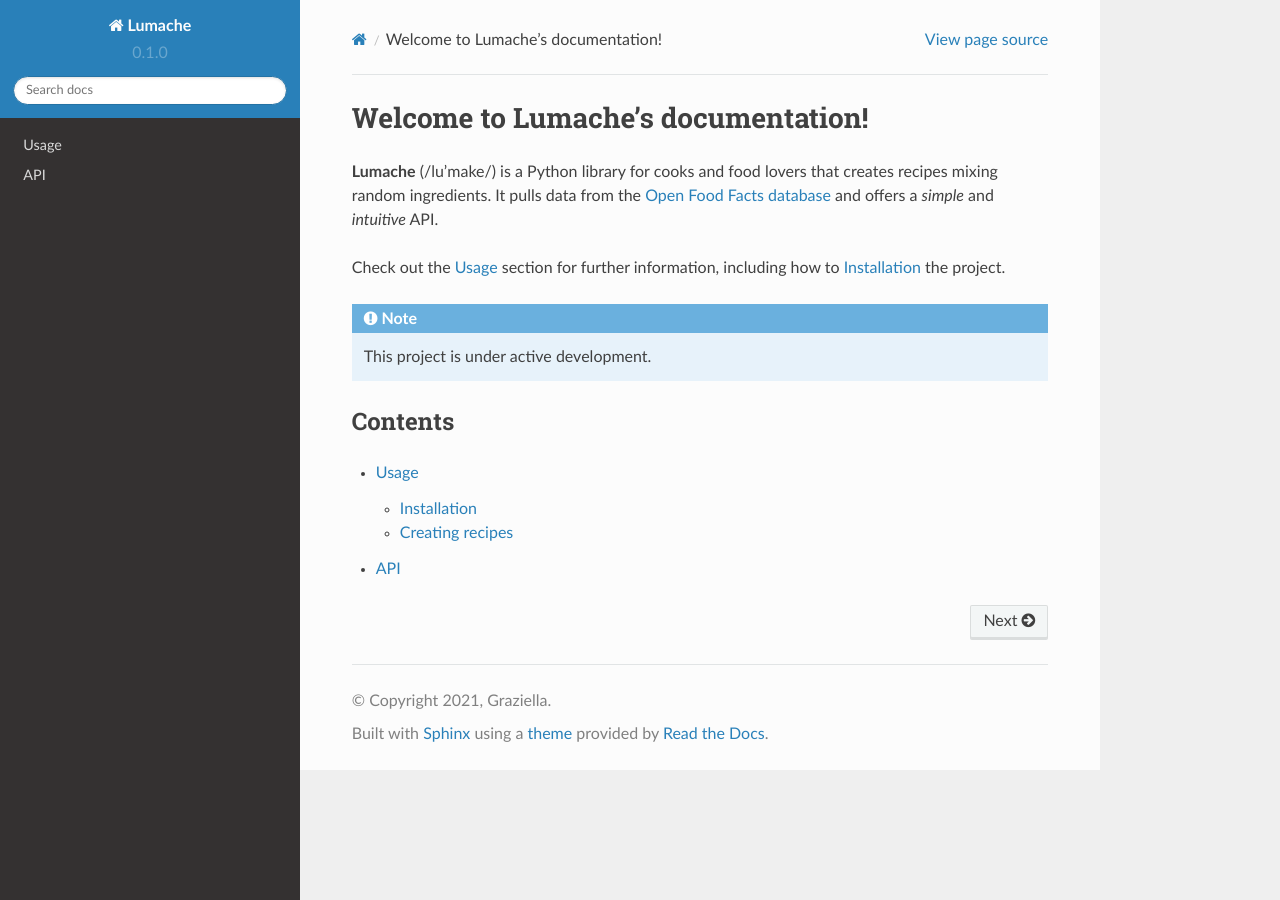
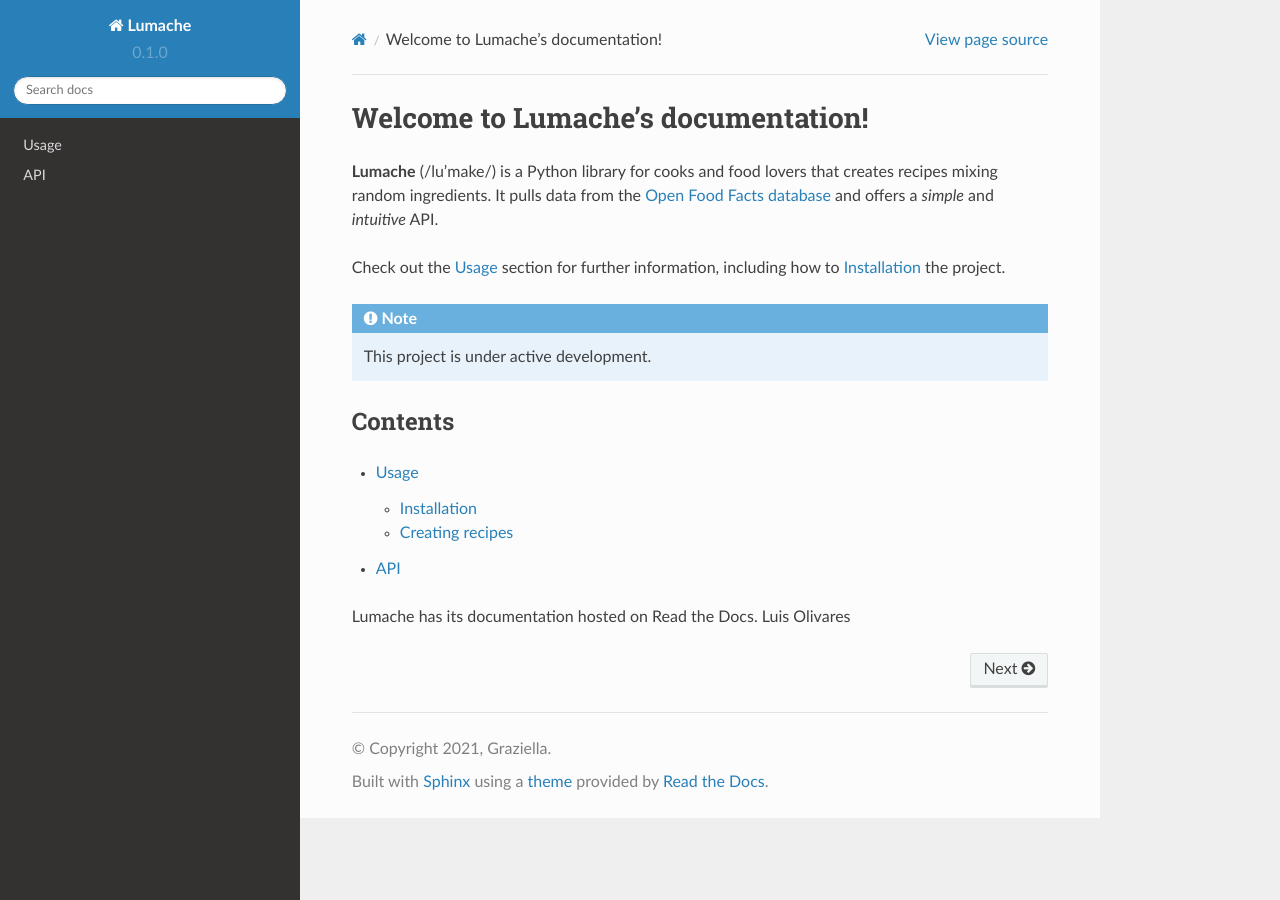
Before and after one commit to LuisOlivaresJ/Dosepy_API, a Sphinx documentation site: the page built from docs/source/index.rst, in a window 1280 px wide. Built offline with Sphinx 7.4.7 and the Read the Docs theme 2.0.0, drawn with Linux system fonts in a browser that asks for light colours.

Commit message:
Update index.rst

```diff
--- a/docs/source/index.rst
+++ b/docs/source/index.rst
@@ -20,3 +20,5 @@
 
    usage
    api
+
+Lumache has its documentation hosted on Read the Docs.   Luis Olivares
```
